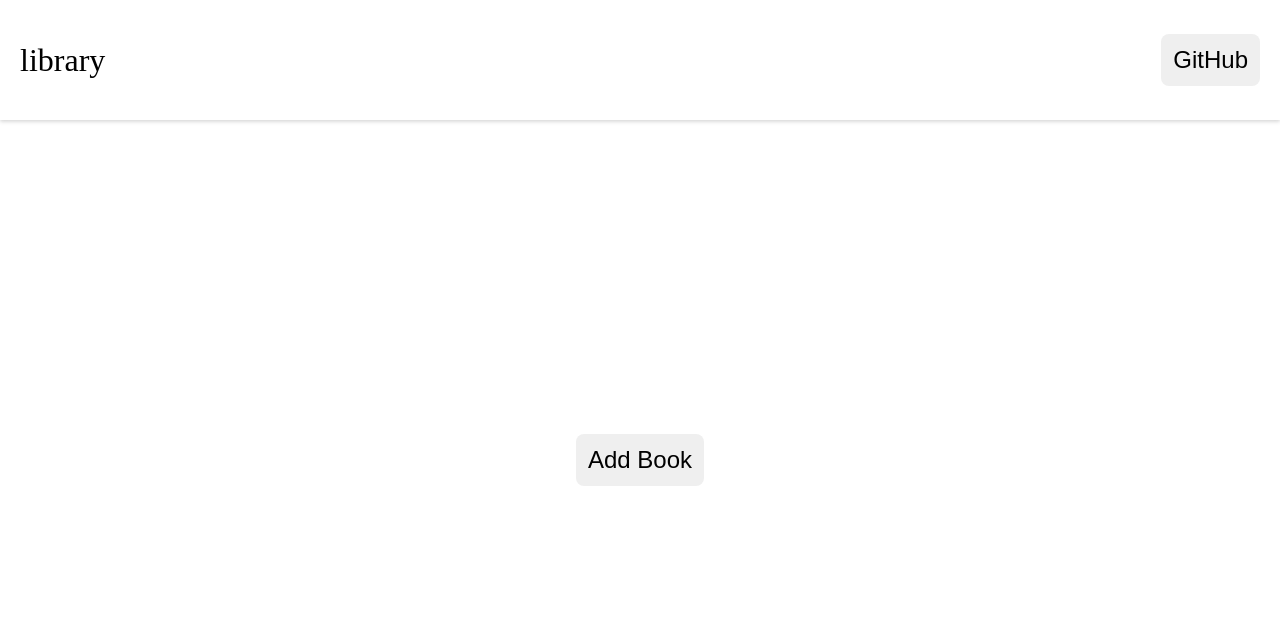
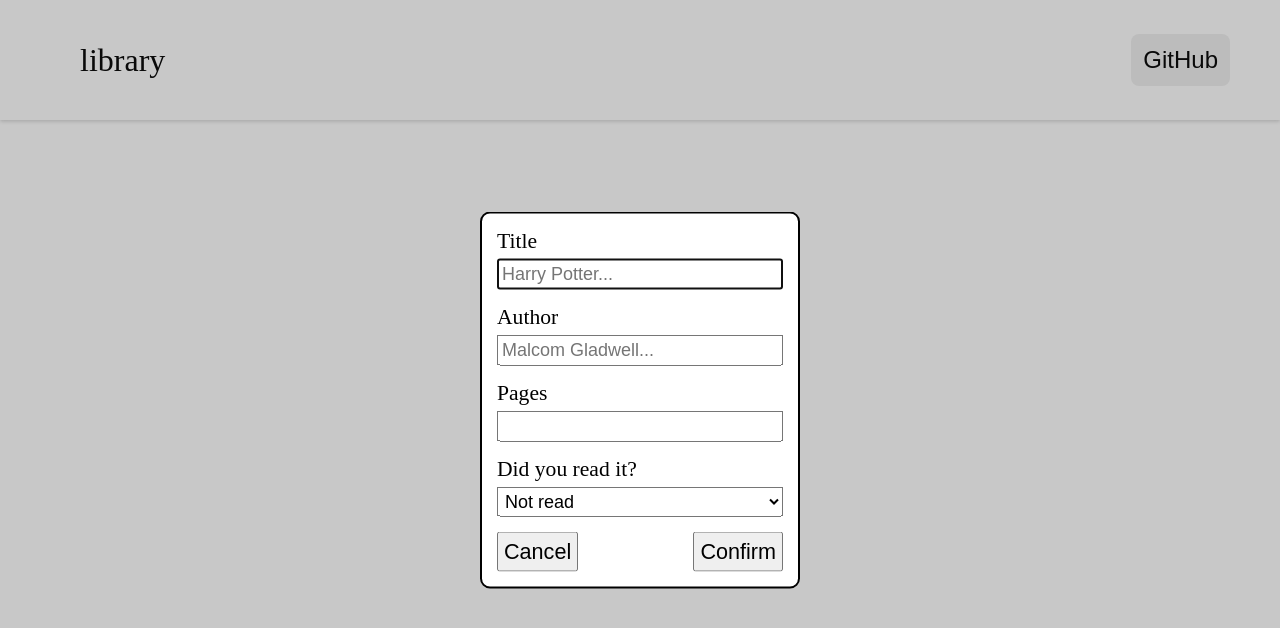
Before and after one commit to KristijanTuric/odin-library, a plain HTML site: page index.html in a window 1280 px wide. Both pictures are taken after a click on the button "Add Book". Drawn offline with Linux system fonts and the light colour scheme.

Commit message:
Added a dialog for entering new books

```diff
--- a/index.html
+++ b/index.html
@@ -16,6 +16,41 @@
         <button id="add-button">Add Book</button>
     </div>
 
+    <!-- New Book Dialog -->
+    <dialog id="newBookDialog">
+        <form>
+            <div class="dialogInput">
+                <label>Title</label>
+                <input type="text" placeholder="Harry Potter...">
+            </div>
+
+            <div class="dialogInput">
+                <label>Author</label>
+                <input type="text" placeholder="Malcom Gladwell...">
+            </div>
+
+            <div class="dialogInput">
+                <label>Pages</label>
+                <input type="number">
+            </div>
+
+            <div class="dialogInput">
+                <label>Did you read it?</label>
+                <select>
+                    <option value="default">Not read</option>
+                    <option>Read</option>
+                </select>
+            </div>
+
+            <div class="dialogButtons">
+                <button value="cancel" formmethod="dialog">Cancel</button>
+                <button id="confirmBtn" value="default">Confirm</button>
+            </div>
+        </form>
+    </dialog>
+
+
+
     <script src="script.js"></script>
 </body>
 </html>
--- a/script.js
+++ b/script.js
@@ -2,6 +2,7 @@
 
 const myLibrary = [];
 
+// The Book Object Constructor
 function Book(title, author, pages, isRead)
 {
     this.title = title;
@@ -20,12 +21,15 @@ function Book(title, author, pages, isRead)
     }
 }
 
-// Console test books
+//#region Console Testing
+
 const theHobbit = new Book("The Hobbit", "J.R.R. Tolkien", 300, false);
 addBookToLibrary(theHobbit);
 addBookToLibrary(new Book("Pride and Prejudice", "Jane Austen", 279, false));
 addBookToLibrary(new Book("The Tipping Point", "Malcom Gladwell", 301, true));
 getLibrary();
+
+//#endregion
 
 // Adds a book object to the array of books
 function addBookToLibrary(book)
@@ -42,9 +46,46 @@ function getLibrary()
     }
 }
 
-// GitHub Button
+//#region GitHub Button
+
 var gitButton = document.getElementById("git-button");
 gitButton.addEventListener('click', function()
 {
     window.open("https://github.com/KristijanTuric/odin-library", '_blank').focus();
 });
+
+//#endregion
+
+//#region New Book Dialog Window
+
+var newBookDialog = document.getElementById("newBookDialog");
+var addButton = document.getElementById("add-button");
+var confirmButton = newBookDialog.querySelector("#confirmBtn");
+var dialogForm = newBookDialog.querySelector("form");
+var selectRead = newBookDialog.querySelector("select");
+
+addButton.addEventListener('click', () =>
+{
+    // Need to put showModal() here so that ::backdrop works
+    newBookDialog.showModal();
+});
+
+selectRead.addEventListener('change', (e) =>
+{
+    confirmButton.value = selectRead.value;
+});
+
+newBookDialog.addEventListener('close', (e) =>
+{
+    console.log(confirmButton.value);
+    dialogForm.reset();
+
+});
+
+confirmButton.addEventListener('click', (event) =>
+{
+    event.preventDefault();
+    newBookDialog.close();
+});
+
+//#endregion
--- a/style.css
+++ b/style.css
@@ -1,3 +1,5 @@
+/*#region Base*/
+
 *
 {
     margin: 0;
@@ -17,6 +19,11 @@ body
     font-weight: 500;
 }
 
+button:hover
+{
+    background-color: lightblue;
+}
+
 #header, #content
 {
     display: flex;
@@ -24,11 +31,15 @@ body
     justify-content: space-between;
 }
 
+/*#endregion Base*/
+
+/*#region Header*/
+
 #header
 {
     height: 15vh;
     box-shadow: 0 0 4px 0 rgba(0, 0, 0, 0.08), 0 2px 4px 0 rgba(0, 0, 0, 0.12);
-    padding: 0 20px 0 20px ;
+    padding: 0 50px 0 80px;
     font-size: xx-large;
 }
 
@@ -49,6 +60,10 @@ body
     cursor: pointer;
 }
 
+/*#endregion Header*/
+
+/*#region Main Content*/
+
 #add-button
 {
     outline: none;
@@ -58,3 +73,64 @@ body
     padding: 12px;
     cursor: pointer;
 }
+
+/*#endregion Main Content*/
+
+/*#region Dialog*/
+
+dialog
+{
+    position: absolute;
+    left: 50%;
+    top: 50%;
+    transform: translate(-50%, -50%);
+    border-radius: 10px;
+    border: 2px solid black;
+    width: 25vw;
+}
+
+#newBookDialog > form
+{
+    display: flex;
+    flex-direction: column;
+    gap: 15px;
+    padding: 15px;
+}
+
+.dialogInput
+{
+    display: flex;
+    flex-direction: column;
+    gap: 5px;
+}
+
+.dialogInput > label
+{
+    font-size: larger;
+}
+
+.dialogInput > input, .dialogInput > select
+{
+    font-size: large;
+    padding: 3px;
+}
+
+.dialogButtons
+{
+    display: flex;
+    flex-direction: row;
+    justify-content: space-between;
+}
+
+.dialogButtons > button
+{
+    font-size: larger;
+    padding: 5px;
+}
+
+dialog::backdrop
+{
+    background-color: rgba(36, 36, 36, 0.25);
+}
+
+/*#endregion Dialog*/
```
Also changed, not shown: 1 other file.
